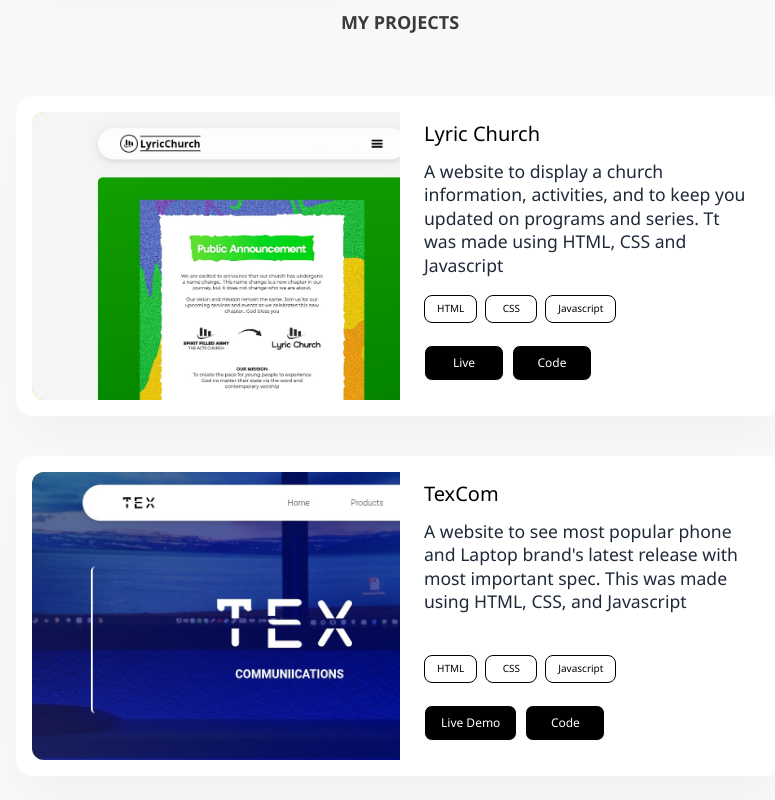
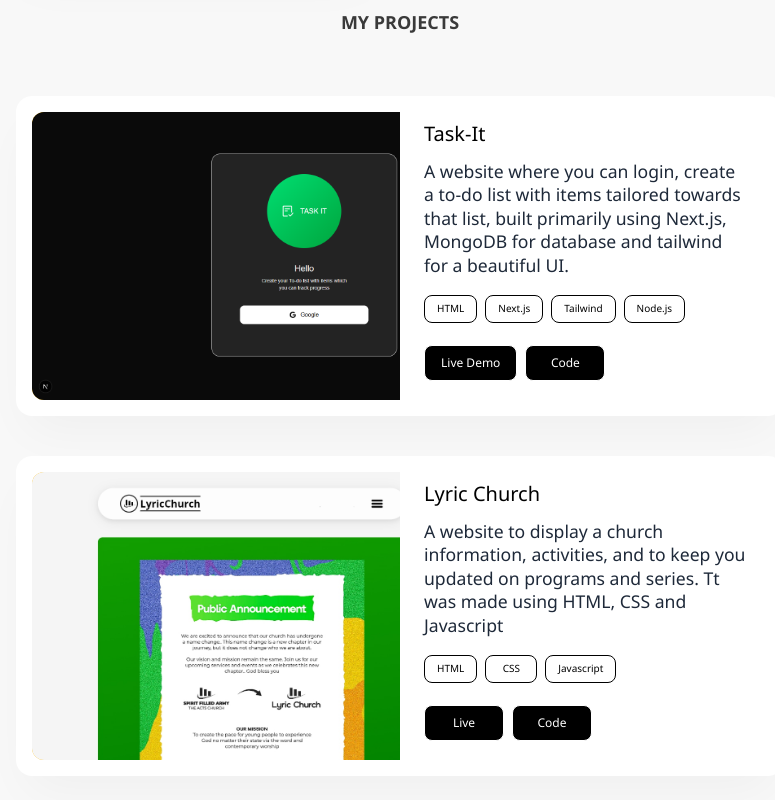
Before and after one commit to elvisanthonyy/elvis-anthony, a Next.js app: page / in a window 1280 px wide. Shown: the part 1600-2400 px from the top of the page, without its empty margins (240-1015 px from the left). Built offline with nearby package versions, Linux system fonts and the light colour scheme.

Commit message:
task-it project addition

```diff
--- a/app/component/Main.tsx
+++ b/app/component/Main.tsx
@@ -46,7 +46,7 @@
 const Main = () => {
   const { theme } = useTheme();
   const [isScrolled, setIsScrolled] = useState(false);
-  //const item1 = useScrollAnimation();
+  const item1 = useScrollAnimation();
   const item2 = useScrollAnimation();
   const item3 = useScrollAnimation();
   const item4 = useScrollAnimation();
@@ -287,6 +287,22 @@
       </div>
       <div className="flex flex-col w-full justify-center lg:w-[70%] lg:px-[5%]  lg:gap-x-10 lg:grid-cols-2">
         <div
+          ref={item1.ref}
+          className={`transition-all duration-700 w-full ease-in ${
+            item1.isVisible
+              ? "opacity-100 translate-y-0"
+              : "opacity-0 translate-y-10"
+          }`}
+        >
+          <ProjectCard
+            projectImageUrl="/task-it.png"
+            projectTitle="Task-It"
+            projectDescription="A website where you can login, create a to-do list with items tailored towards that list, built primarily using Next.js, MongoDB for database and tailwind for a beautiful UI."
+            demoUrl="https://task-it-six.vercel.app"
+            codeUrl="https://github.com/elvisanthonyy/task-it"
+          />
+        </div>
+        <div
           ref={item5.ref}
           className={`transition-all w-full lg:w-full duration-700 ease-in ${
             item5.isVisible
--- a/app/component/ProjectCard.tsx
+++ b/app/component/ProjectCard.tsx
@@ -51,15 +51,22 @@
         </div>
         <div className="ml-3 flex items-center  m-0 w-[95%]">
           <SkillsButton name="HTML" />
+          {projectTitle === "Task-It" && <SkillsButton name="Next.js" />}
           <SkillsButton
             name={
-              projectTitle === "Collabify" || projectTitle === "Rift"
+              projectTitle === "Collabify" ||
+              projectTitle === "Rift" ||
+              projectTitle === "Task-It"
                 ? "Tailwind"
                 : "CSS"
             }
           />
           <SkillsButton
-            name={projectTitle === "Rift" ? "Node.js" : "Javascript"}
+            name={
+              projectTitle === "Rift" || projectTitle === "Task-It"
+                ? "Node.js"
+                : "Javascript"
+            }
           />
           {projectTitle === "Collabify" && <SkillsButton name="React" />}
           {projectTitle === "Rift" && <SkillsButton name="React" />}
```
Also changed, not shown: public/task-it.png (added).
